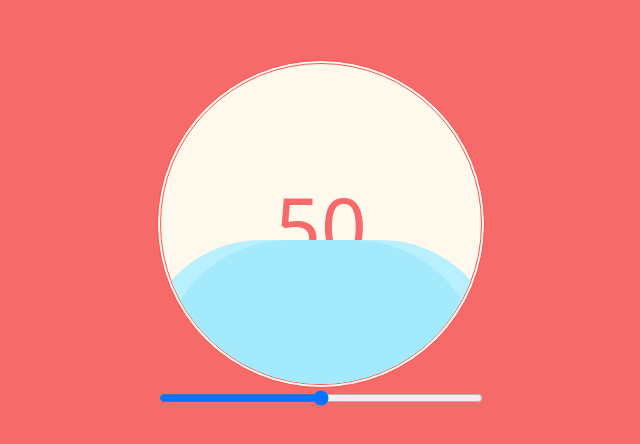
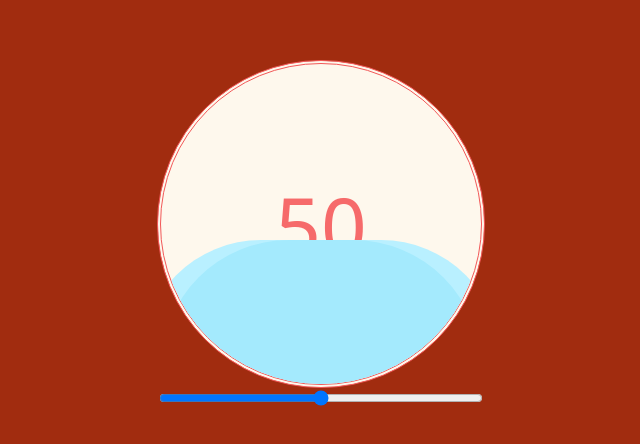
Before and after one commit to hadep275/Animated-Water-Tank, a plain HTML site: page index.html in a window 1280 px wide. Shown: the part 174-618 px from the top of the page, without its empty margins (319-959 px from the left). Drawn offline with Linux system fonts and the light colour scheme.

Commit message:
Update style.css

```diff
--- a/style.css
+++ b/style.css
@@ -6,7 +6,7 @@
         display: grid;
         place-content: center;
         height: 100vh;
-        background: #f66a6a;
+        background: #a12c0f;
       }
       .indicator {
         height: 40vh;
```
